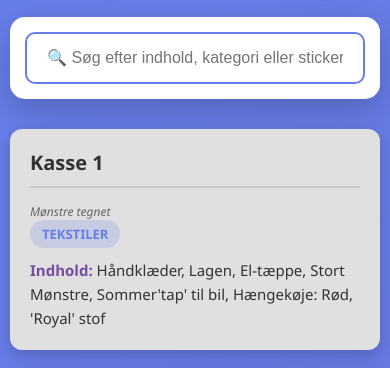
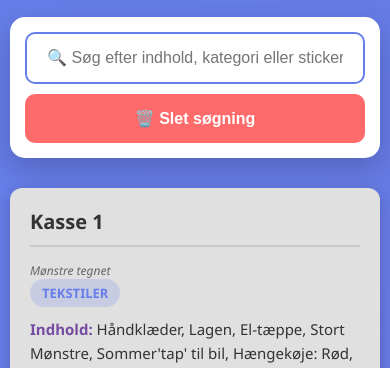
Before and after one commit to friogfri/kas, a plain HTML site: page index.html in a window 390 px wide. Shown: the part 46-414 px from the top of the page. Drawn offline with Linux system fonts and the light colour scheme.

Commit message:
index.html

```diff
--- a/index.html
+++ b/index.html
@@ -39,8 +39,14 @@
             margin-bottom: 30px;
         }
 
+        .search-wrapper {
+            display: flex;
+            gap: 10px;
+            align-items: center;
+        }
+
         .search-box {
-            width: 100%;
+            flex: 1;
             padding: 15px 20px;
             font-size: 18px;
             border: 2px solid #667eea;
@@ -52,6 +58,28 @@
         .search-box:focus {
             border-color: #764ba2;
             box-shadow: 0 0 10px rgba(118, 75, 162, 0.3);
+        }
+
+        .clear-btn {
+            padding: 15px 25px;
+            font-size: 16px;
+            background: #ff6b6b;
+            color: white;
+            border: none;
+            border-radius: 10px;
+            cursor: pointer;
+            font-weight: 600;
+            transition: all 0.3s;
+            white-space: nowrap;
+        }
+
+        .clear-btn:hover {
+            background: #ee5a52;
+            transform: scale(1.05);
+        }
+
+        .clear-btn:active {
+            transform: scale(0.98);
         }
 
         .boxes-grid {
@@ -161,8 +189,17 @@
                 font-size: 1.8em;
             }
 
+            .search-wrapper {
+                flex-direction: column;
+            }
+
             .search-box {
                 font-size: 16px;
+                width: 100%;
+            }
+
+            .clear-btn {
+                width: 100%;
             }
 
             .box-number {
@@ -195,10 +232,13 @@
         <h1>📦 Flyttekasser Oversigt</h1>
 
         <div class="search-container">
-            <input type="text"
-                   class="search-box"
-                   id="searchInput"
-                   placeholder="🔍 Søg efter indhold, kategori eller sticker... (f.eks. 'handsker', 'køkken', 'haj')">
+            <div class="search-wrapper">
+                <input type="text"
+                       class="search-box"
+                       id="searchInput"
+                       placeholder="🔍 Søg efter indhold, kategori eller sticker... (f.eks. 'handsker', 'køkken', 'haj')">
+                <button class="clear-btn" id="clearBtn">🗑️ Slet søgning</button>
+            </div>
         </div>
 
         <div class="boxes-grid" id="boxesGrid"></div>
@@ -513,6 +553,12 @@
             searchBoxes(e.target.value);
         });
 
+        // Event listener for clear button
+        document.getElementById('clearBtn').addEventListener('click', () => {
+            document.getElementById('searchInput').value = '';
+            renderBoxes(boxes);
+        });
+
         // Initial render
         renderBoxes(boxes);
     </script>
```
